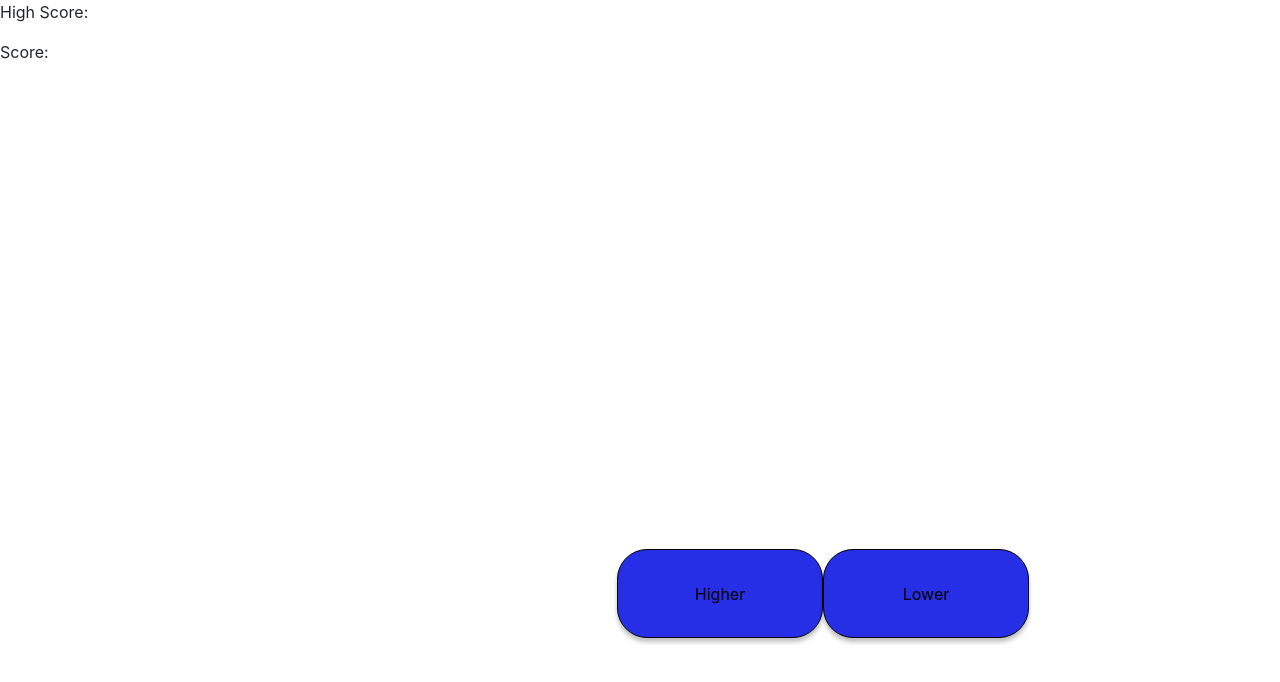
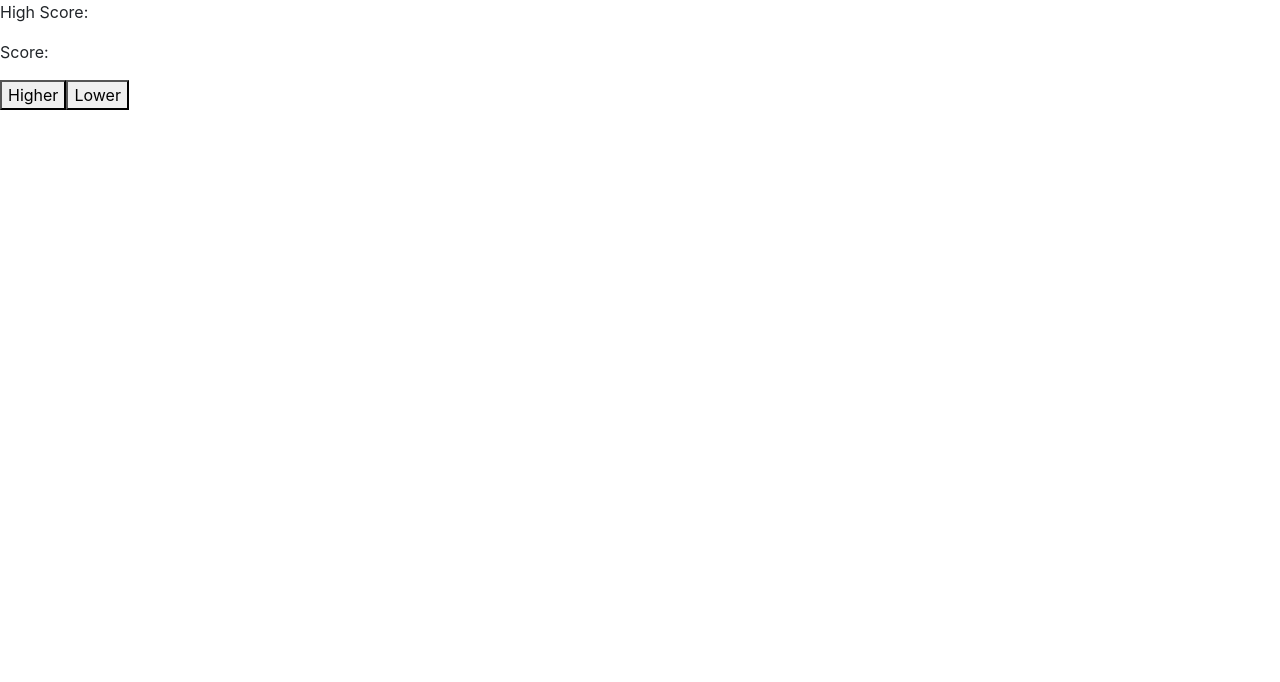
Before and after one commit to MasWill/BullorBear, a React (Create React App) app in the folder frontend/: page /playing in a window 1280 px wide. Shown: the top 682 px of the page. Built offline with nearby package versions, Linux system fonts and the light colour scheme.

Commit message:
Added changes to main page.

```diff
--- a/frontend/src/index.css
+++ b/frontend/src/index.css
@@ -14,7 +14,16 @@ code {
 
 .main-content {
   font-family: 'Press Start 2P';
+  font-style: normal;
+  font-weight: 400;
+  text-align: center;
+}
 
+.main-bg-image {
+  height: 100vh;
+  background-position: center;
+  background-repeat: no-repeat;
+  background-size: cover;
 }
 
 .main-title {
@@ -23,14 +32,11 @@ code {
   left: 139px;
   top: 353px;
 
-  font-style: normal;
-  font-weight: 400;
   font-size: 96px;
   line-height: 96px;
   text-align: center;
 
   color: #05FF00;
-
   border: 3px solid #FFFFFF;
 }
 
@@ -40,8 +46,6 @@ code {
   left: 224px;
   top: 505px;
 
-  font-style: normal;
-  font-weight: 400;
   font-size: 32px;
   line-height: 32px;
   /* identical to box height */
@@ -53,33 +57,4 @@ code {
 .main-play-button {
   width: 338px;
   height: 61.67px;
-  /* left: 551px;
-  top: 613px; */
 }
-
-.playing-titles{
-
-  font-family: 'Press Start 2P';
-  font-style: normal;
-  font-weight: 400;
-  font-size: 36px;
-  line-height: 36px;
-  text-align: center;
-
-  color: #FFFFFF;
-}
-
-.higher-lowerbtn{
-  box-sizing: border-box;
-
-  position: relative;
-  width: 206px;
-  height: 89px;
-  left: 617px;
-  top: 469px;
-
-  background: #262EE6;
-  border: 1px solid #000000;
-  box-shadow: 0px 4px 4px rgba(0, 0, 0, 0.25);
-  border-radius: 30px;
-}
--- a/frontend/src/index.js
+++ b/frontend/src/index.js
@@ -1,6 +1,5 @@
 import React from 'react';
 import ReactDOM from 'react-dom';
-import './index.css';
 import App from './App';
 import reportWebVitals from './reportWebVitals';
 
--- a/frontend/src/pages/Main.jsx
+++ b/frontend/src/pages/Main.jsx
@@ -4,8 +4,10 @@ import '../index.css';
 
 const Main = () => {
     return (
-        <div className="bg-image">
-            <img src={Stonk} alt="stonk man" />
+        <div className="main-content">
+            <div className="bg-image">
+                <img src={Stonk} alt="stonk man" />
+            </div>
             <div className="main-content">
                 {/* TODO: Style the colors for Bull or Bear */}
                 <h1 className="main-title">Bull or Bear</h1>
```
Also changed, not shown: 1 other file (tests, documents, lock files or other folders).
